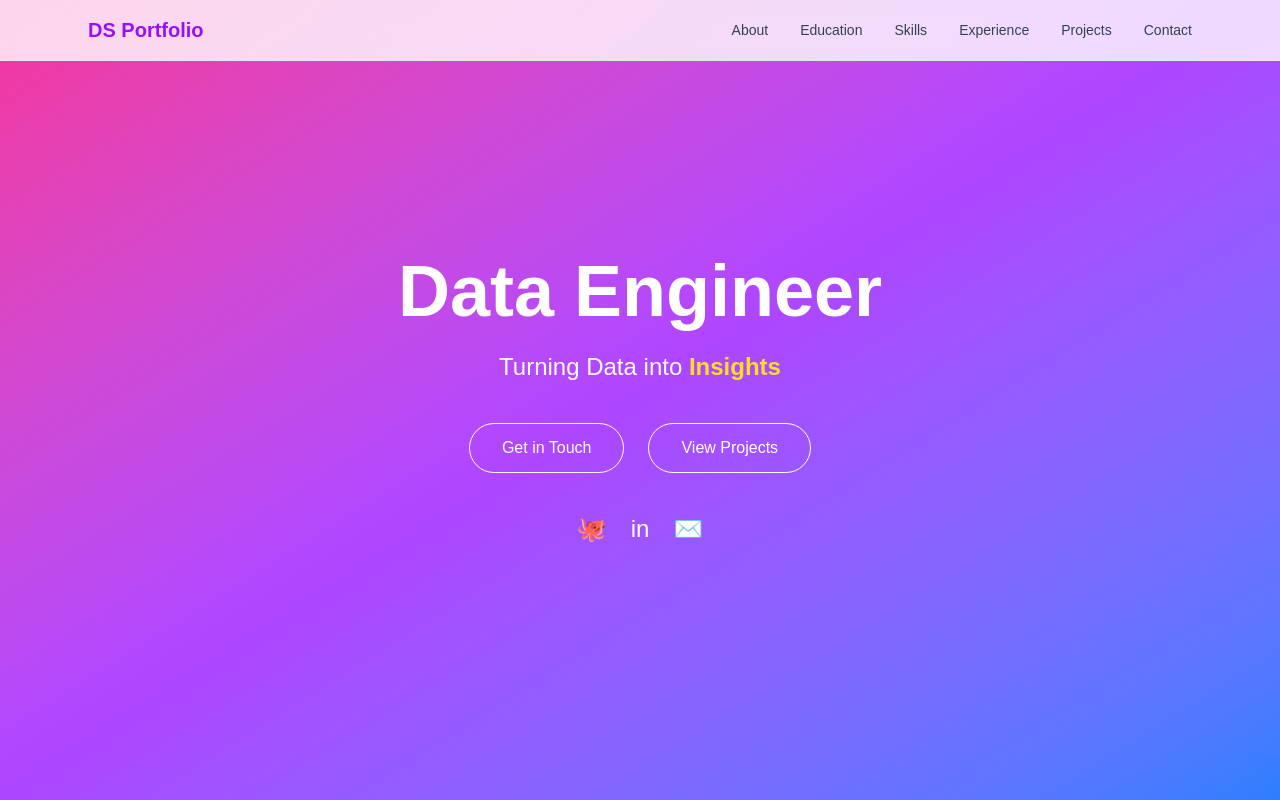
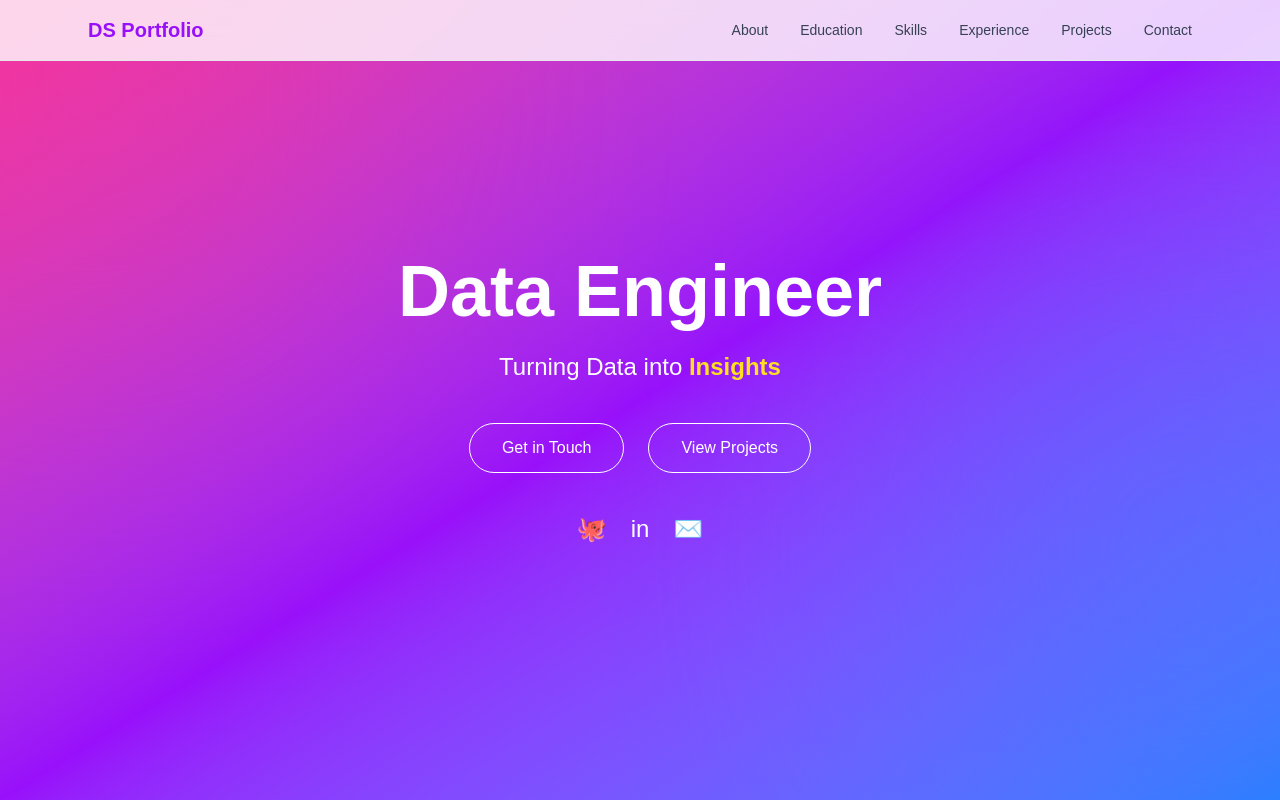
Before and after one commit to khush-i97/portfolio, a Next.js app in the folder web/: page / in a window 1280 px wide. Built offline with nearby package versions, Linux system fonts and the light colour scheme.

Commit message:
Add radial glow gradient effect to hero section

```diff
--- a/web/src/components/Hero.tsx
+++ b/web/src/components/Hero.tsx
@@ -1,7 +1,17 @@
 export default function Hero() {
   return (
     <section className="relative min-h-screen flex items-center justify-center text-center overflow-hidden">
-      <div className="absolute inset-0 bg-gradient-to-br from-pink-500 via-purple-500 to-blue-500" />
+
+      {/* Base gradient */}
+      <div className="absolute inset-0 bg-gradient-to-br from-pink-500 via-purple-600 to-blue-500" />
+
+      {/* Pink glow blob */}
+      <div className="absolute -top-40 -left-40 w-[500px] h-[500px] bg-pink-500 rounded-full blur-[150px] opacity-40" />
+
+      {/* Blue glow blob */}
+      <div className="absolute bottom-0 -right-40 w-[500px] h-[500px] bg-blue-500 rounded-full blur-[150px] opacity-40" />
+
+      {/* Content */}
       <div className="relative z-10 px-6">
         <h1 className="text-5xl md:text-7xl font-extrabold text-white">
           Data Engineer
```
